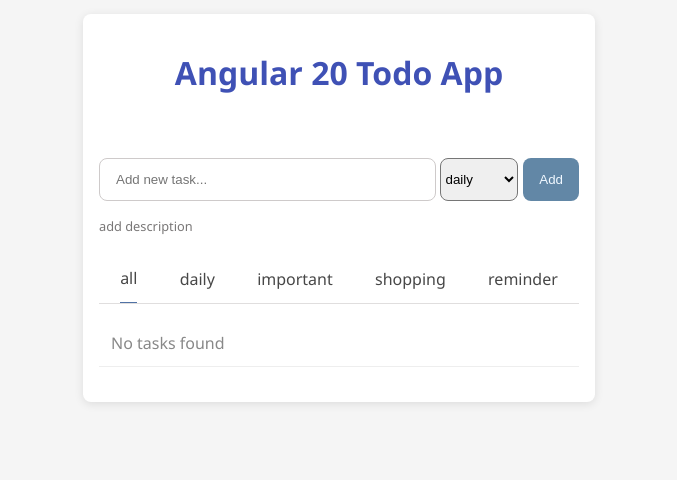
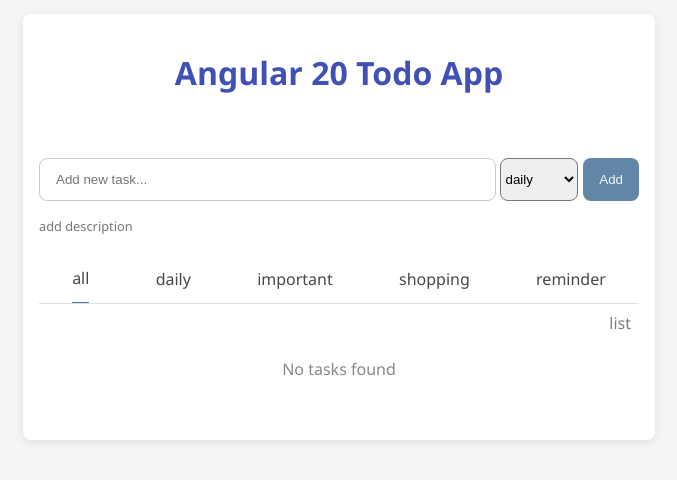
Before and after one commit to Amir-username/angular-todo-app, an Angular app: page / in a window 1280 px wide. Shown: the part 114-594 px from the top of the page, without its empty margins (301-978 px from the left). Built offline with nearby package versions, Linux system fonts and the light colour scheme.

Commit message:
add grid view for todo-list

```diff
--- a/src/app/app.css
+++ b/src/app/app.css
@@ -1,6 +1,5 @@
 .container {
-  max-width: 600px;
-  min-width: 30rem;
+  width: 600px;
   margin: 2rem;
   margin-top: 8rem;
   padding: 1rem;
--- a/src/app/components/todo-list/todo-list.component.ts
+++ b/src/app/components/todo-list/todo-list.component.ts
@@ -1,5 +1,5 @@
 import { DatePipe } from '@angular/common';
-import { Component, input, output } from '@angular/core';
+import { Component, input, output, signal } from '@angular/core';
 import { Todo } from '../../models/todo.model';
 import {
   CdkDragDrop,
@@ -21,6 +21,8 @@ export class TodoList {
   reorder = output<Todo[]>();
   selectTodo = output<string>();
 
+  view = signal<'list' | 'grid'>('list');
+
   drop(event: CdkDragDrop<Todo[]>) {
     const todos = [...this.todos()];
     moveItemInArray(todos, event.previousIndex, event.currentIndex);
--- a/src/app/components/todo-list/todo-list.css
+++ b/src/app/components/todo-list/todo-list.css
@@ -1,10 +1,19 @@
-ul {
+ul.list {
   list-style: none;
   padding: 0;
   position: relative;
   min-height: 50px; /* Ensure drop zone is always visible */
 }
-li {
+
+ul.grid {
+  display: flex;
+  flex-wrap: wrap;
+  gap: 0.5rem;
+  list-style: none;
+  padding: 0;
+}
+
+li.list {
   display: flex;
   align-items: center;
   padding: 0.75rem;
@@ -21,6 +30,29 @@ li {
     box-shadow: 0 5px 15px rgba(0, 0, 0, 0.1);
   } */
 }
+
+li.grid {
+  padding: 0.5rem;
+  display: flex;
+  gap: 0.5rem;
+  flex-direction: column;
+  align-items: center;
+  justify-content: center;
+  border: 1px solid rgb(231, 228, 228);
+  border-radius: 0.5rem;
+  &.completed h4:not(.drag-handle) {
+    text-decoration: line-through;
+    color: #888;
+  }
+  cursor: pointer;
+}
+
+.grid-buttons {
+  display: flex;
+  align-items: center;
+  justify-content: space-between;
+}
+
 .drag-handle {
   cursor: move;
   margin-right: 0.5rem;
@@ -75,3 +107,11 @@ small {
   text-align: center;
   color: #888;
 }
+
+
+.view-button {
+  text-align: end;
+  padding: 0.5rem;
+  color: rgb(124, 124, 124);
+  cursor: pointer;
+}
--- a/src/app/components/todo-list/todo-list.html
+++ b/src/app/components/todo-list/todo-list.html
@@ -1,4 +1,12 @@
+<div
+  (click)="view.set(view() === 'grid' ? 'list' : 'grid')"
+  class="view-button"
+>
+  {{ view() }}
+</div>
 <ul
+  [class.list]="view() === 'list'"
+  [class.grid]="view() === 'grid'"
   #todoList
   cdkDropList
   [cdkDropListData]="todos()"
@@ -7,6 +15,8 @@
 >
   @for (todo of todos(); track todo.id; let i = $index) {
   <li
+    [class.list]="view() === 'list'"
+    [class.grid]="view() === 'grid'"
     (dblclick)="selectTodo.emit(todo.id)"
     cdkDrag
     [cdkDragData]="todo"
@@ -16,6 +26,18 @@
     (cdkDragStarted)="todo.dragging = true"
     (cdkDragEnded)="todo.dragging = false"
   >
+    @if (view() === 'grid') {
+    <h4>{{ todo.title }}</h4>
+    <small>{{ todo.createdAt | date : "mediumDate" }}</small>
+    <div class="grid-buttons">
+      <input
+        type="checkbox"
+        [checked]="todo.completed"
+        (change)="toggle.emit(todo.id)"
+      />
+      <button class="close" (click)="delete.emit(todo.id)">×</button>
+    </div>
+    } @else {
     <input
       type="checkbox"
       [checked]="todo.completed"
@@ -25,6 +47,7 @@
     <!-- <span class="tag">{{ todo.tag }}</span> -->
     <small>{{ todo.createdAt | date : "mediumDate" }}</small>
     <button class="close" (click)="delete.emit(todo.id)">×</button>
+    }
   </li>
   } @empty {
   <li class="empty">No tasks found</li>
```
